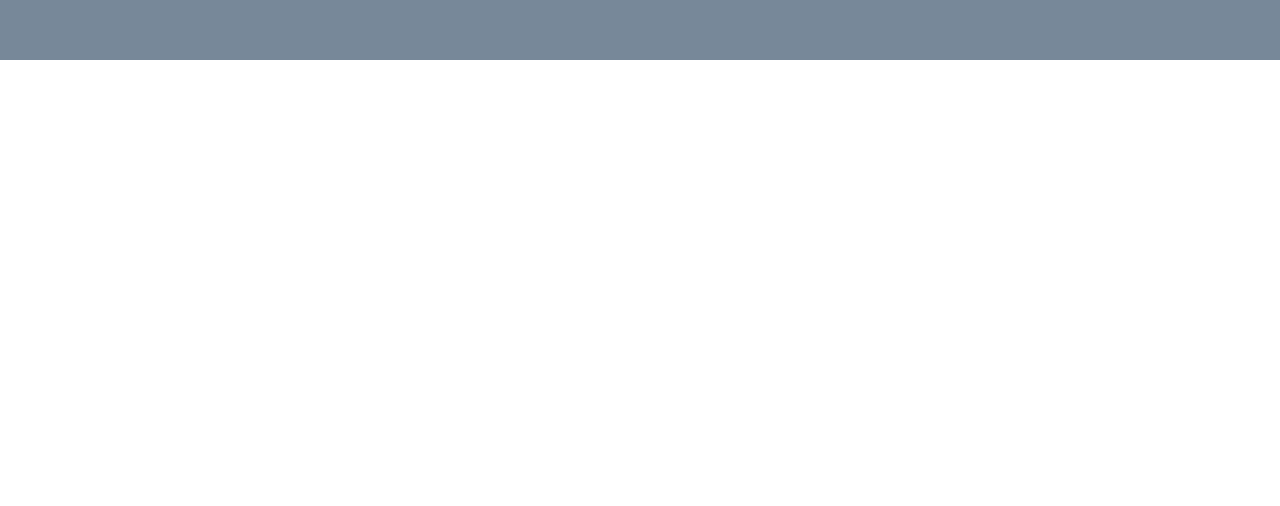
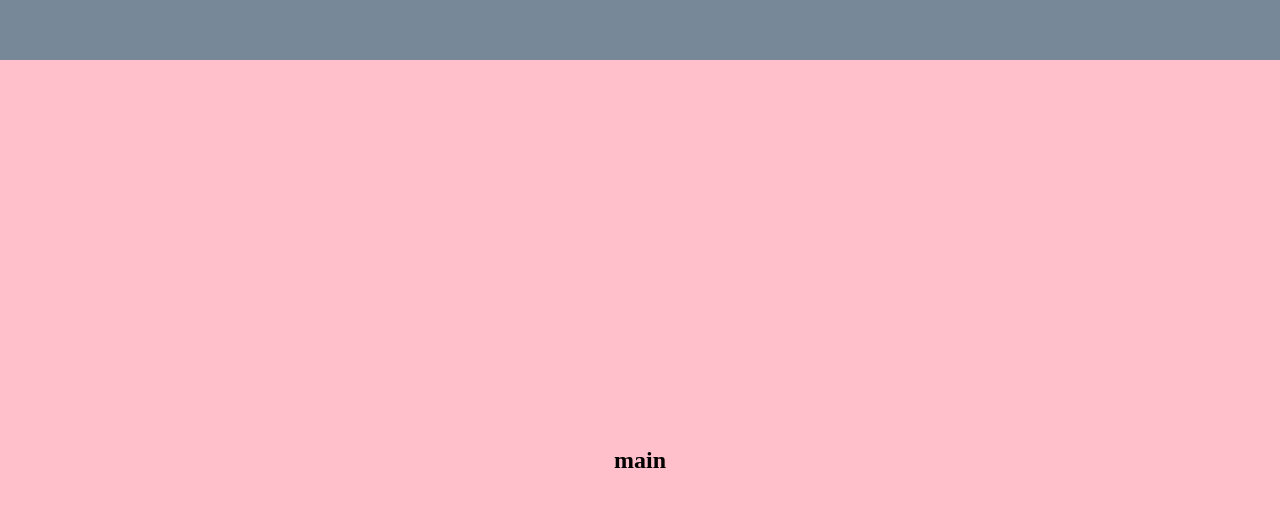
Before and after one commit to Lenara11/Projects, a plain HTML site: page index.html in a window 1280 px wide. Shown: the part 740-1246 px from the top of the page. Before the commit the page ends 800 px from the top, so only its background shows below. Drawn offline with Linux system fonts and the light colour scheme.

Commit message:
created main

```diff
--- a/index.html
+++ b/index.html
@@ -10,5 +10,8 @@
     <header class="header">
         <h1>header</h1>
     </header>
+    <main class="main">
+        <h2>main</h2>
+    </main>
 </body>
 </html>
--- a/styles/styles.css
+++ b/styles/styles.css
@@ -11,3 +11,11 @@
     justify-content: center;
     align-items: center;
 }
+.main {
+    background: pink;
+    color: black;
+    height: 100vh;
+    display: flex;
+    justify-content: center;
+    align-items: center;
+}
```
